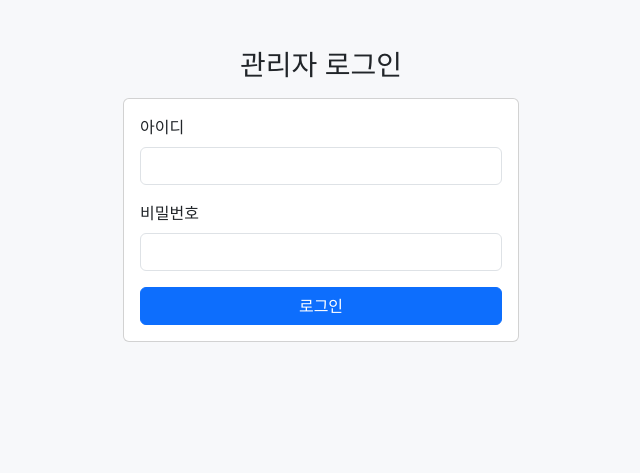
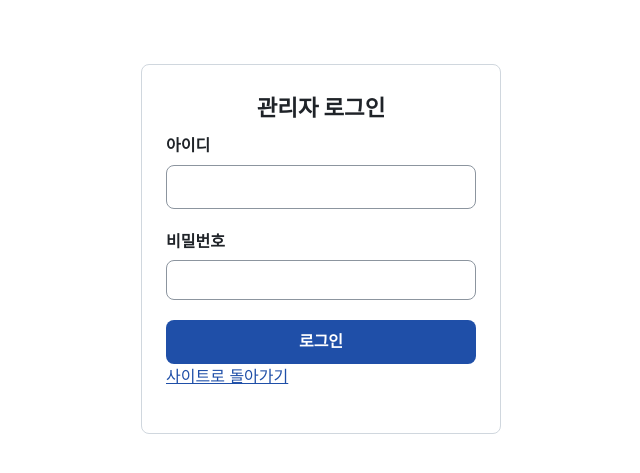
Before and after one commit to whtngml18/subscription-cancel-guide, a Spring Boot app: page /admin/login in a window 1280 px wide. Shown: the top 473 px of the page, without its empty margins (319-959 px from the left). Run offline with Spring Boot 4, Linux system fonts and the light colour scheme; some of the project's set-up classes (security, data sources, template engines, error pages and the like) are left out, and stand-ins take their place; some web fonts are replaced.

Commit message:
feat: 관리자 공통 틀과 로그인 화면 새 디자인
Co-Authored-By: Claude Opus 5.5 <noreply@anthropic.com>

```diff
--- a/src/main/java/com/whtngml/subscription_cancel_guide/controller/AdminSubmissionController.java
+++ b/src/main/java/com/whtngml/subscription_cancel_guide/controller/AdminSubmissionController.java
@@ -30,6 +30,12 @@ import java.time.LocalDate;
 @RequestMapping("/admin/submissions")
 @RequiredArgsConstructor
 public class AdminSubmissionController {
+
+    // 머리글에서 지금 보고 있는 메뉴 표시
+    @ModelAttribute("adminMenu")
+    public String adminMenu() {
+        return "submissions";
+    }
 
     private final IconService iconService;
 
--- a/src/main/resources/static/css/site.css
+++ b/src/main/resources/static/css/site.css
@@ -631,3 +631,265 @@ img.svc-icon {
     font-size: .875rem;
     color: var(--muted);
 }
+
+
+/* =====================================================================
+   관리자 화면 (폭 960px, 정보가 빽빽한 업무용 배치)
+   ===================================================================== */
+
+.wrap-wide {
+    max-width: 960px;
+    margin: 0 auto;
+    padding: 0 16px;
+}
+
+main.wrap-wide {
+    padding-top: 24px;
+    padding-bottom: 48px;
+}
+
+.admin-header {
+    background: var(--bg-soft);
+}
+
+.admin-header .wrap-wide {
+    display: flex;
+    flex-wrap: wrap;
+    align-items: center;
+    gap: 8px 20px;
+    padding-top: 10px;
+    padding-bottom: 10px;
+}
+
+.admin-header .site-logo { margin-right: 0; }
+
+.admin-header nav {
+    display: flex;
+    flex-wrap: wrap;
+    gap: 4px 16px;
+    margin-right: auto;
+}
+
+.admin-header nav a {
+    color: var(--normal);
+    text-decoration: none;
+}
+
+.admin-header nav a[aria-current="page"] {
+    color: var(--accent);
+    font-weight: 700;
+}
+
+.badge {
+    display: inline-block;
+    min-width: 1.4em;
+    margin-left: 4px;
+    padding: 0 6px;
+    border-radius: 999px;
+    background: var(--danger);
+    color: #fff;
+    font-size: .75rem;
+    font-weight: 700;
+    text-align: center;
+    line-height: 1.5;
+}
+
+.btn-sm {
+    min-height: 32px;
+    padding: 4px 10px;
+    font-size: .875rem;
+}
+
+.btn-block { width: 100%; }
+
+.btn-danger {
+    background: var(--bg);
+    border-color: var(--danger);
+    color: var(--danger);
+}
+
+.btn-danger:hover {
+    background: #fff5f5;
+    color: var(--danger);
+}
+
+.alert-success,
+.alert-error {
+    margin: 0 0 16px;
+    padding: 10px 14px;
+    border-radius: var(--radius);
+}
+
+.alert-success { background: var(--easy-bg); color: var(--easy); }
+.alert-error { background: var(--hard-bg); color: var(--hard); }
+
+.page-bar {
+    display: flex;
+    flex-wrap: wrap;
+    align-items: center;
+    gap: 8px 12px;
+    margin-bottom: 16px;
+}
+
+.page-bar h1 { margin: 0 auto 0 0; font-size: 1.5rem; }
+
+.page-bar form { display: flex; gap: 6px; }
+.page-bar input[type="search"] { width: 200px; min-height: 36px; }
+
+/* 표: 좁은 화면에서는 표 상자만 가로로 밀린다 */
+.table-wrap {
+    overflow-x: auto;
+    border: 1px solid var(--line);
+    border-radius: var(--radius);
+}
+
+.admin-table {
+    width: 100%;
+    border-collapse: collapse;
+    font-size: .9375rem;
+}
+
+.admin-table th {
+    padding: 8px 10px;
+    border-bottom: 1px solid var(--line);
+    background: var(--bg-soft);
+    color: var(--muted);
+    font-size: .8125rem;
+    font-weight: 600;
+    text-align: left;
+    white-space: nowrap;
+}
+
+.admin-table td {
+    padding: 8px 10px;
+    border-bottom: 1px solid var(--line-soft);
+    vertical-align: middle;
+}
+
+.admin-table tr:last-child td { border-bottom: 0; }
+
+.admin-table .svc-cell {
+    display: flex;
+    align-items: center;
+    gap: 8px;
+    min-width: 140px;
+    font-weight: 600;
+}
+
+.admin-table .svc-icon {
+    width: 28px;
+    height: 28px;
+    font-size: .8rem;
+}
+
+.admin-table .actions {
+    white-space: nowrap;
+    text-align: right;
+}
+
+.missing-list {
+    display: flex;
+    flex-wrap: wrap;
+    gap: 2px 8px;
+    margin: 0;
+    padding: 0;
+    list-style: none;
+    color: #9a6700;
+    font-size: .8125rem;
+}
+
+/* 구역으로 나눈 폼 */
+.form-section {
+    margin: 0 0 16px;
+    padding: 12px 16px 4px;
+    border: 1px solid var(--line);
+    border-radius: var(--radius);
+}
+
+.form-section legend {
+    padding: 0 6px;
+    font-weight: 700;
+}
+
+.form-grid {
+    display: grid;
+    grid-template-columns: 140px 1fr;
+    gap: 6px 14px;
+    align-items: start;
+    margin-bottom: 12px;
+}
+
+.form-grid > label,
+.form-grid > .label {
+    padding-top: 8px;
+    font-weight: 600;
+    color: var(--normal);
+}
+
+.form-grid > div { min-width: 0; }
+
+.form-grid input[type="number"],
+.form-grid input[type="url"],
+.form-grid input[type="date"],
+.form-grid input[type="file"],
+.form-grid select,
+.field select,
+.login-box input[type="password"] {
+    width: 100%;
+    min-height: 40px;
+    padding: 6px 10px;
+    border: 1px solid #8c959f;
+    border-radius: var(--radius);
+    background: var(--bg);
+    color: var(--text);
+    font: inherit;
+}
+
+.form-grid input[type="number"] { max-width: 120px; }
+
+@media (max-width: 599px) {
+    .form-grid { grid-template-columns: 1fr; }
+    .form-grid > label, .form-grid > .label { padding-top: 0; }
+}
+
+/* 2단 배치 (제보 검토 상세) */
+.cols-2 {
+    display: grid;
+    grid-template-columns: 1fr 1fr;
+    gap: 20px;
+    align-items: start;
+}
+
+@media (max-width: 899px) {
+    .cols-2 { grid-template-columns: 1fr; }
+}
+
+.raw-text {
+    margin: 0 0 12px;
+    padding: 12px;
+    border: 1px solid var(--line);
+    border-radius: var(--radius);
+    background: var(--bg-soft);
+    white-space: pre-line;
+}
+
+.danger-zone {
+    margin-top: 24px;
+    padding: 12px 16px;
+    border: 1px solid #f1aeb5;
+    border-radius: var(--radius);
+}
+
+/* 로그인 */
+.login-box {
+    max-width: 360px;
+    margin: 64px auto;
+    padding: 28px 24px;
+    border: 1px solid var(--line);
+    border-radius: var(--radius);
+}
+
+.login-box h1 {
+    font-size: 1.4rem;
+    text-align: center;
+}
--- a/src/main/resources/templates/admin/login.html
+++ b/src/main/resources/templates/admin/login.html
@@ -2,23 +2,25 @@
 <html lang="ko" xmlns:th="http://www.thymeleaf.org">
 <head th:replace="~{fragments/layout :: adminHead('관리자 로그인 | 구독 해지 가이드')}"></head>
 <body>
-<main class="container py-5" style="max-width: 420px">
-    <h1 class="h3 mb-3 text-center">관리자 로그인</h1>
+<main class="login-box">
+    <h1>관리자 로그인</h1>
 
-    <div class="alert alert-danger" th:if="${param.error}">아이디 또는 비밀번호가 맞지 않아요.</div>
-    <div class="alert alert-success" th:if="${param.logout}">로그아웃했어요.</div>
+    <p class="alert-error" role="alert" th:if="${param.error}">아이디 또는 비밀번호가 맞지 않아요.</p>
+    <p class="alert-success" th:if="${param.logout}">로그아웃했어요.</p>
 
-    <form class="card card-body" th:action="@{/admin/login}" method="post">
-        <div class="mb-3">
-            <label class="form-label" for="username">아이디</label>
-            <input class="form-control" type="text" id="username" name="username" required>
+    <form th:action="@{/admin/login}" method="post">
+        <div class="field">
+            <label for="username">아이디</label>
+            <input type="text" id="username" name="username" autocomplete="username" required>
         </div>
-        <div class="mb-3">
-            <label class="form-label" for="password">비밀번호</label>
-            <input class="form-control" type="password" id="password" name="password" required>
+        <div class="field">
+            <label for="password">비밀번호</label>
+            <input type="password" id="password" name="password" autocomplete="current-password" required>
         </div>
-        <button class="btn btn-primary w-100" type="submit">로그인</button>
+        <button class="btn btn-primary btn-block" type="submit">로그인</button>
     </form>
+
+    <p class="muted"><a th:href="@{/}">사이트로 돌아가기</a></p>
 </main>
 </body>
 </html>
--- a/src/main/resources/templates/fragments/layout.html
+++ b/src/main/resources/templates/fragments/layout.html
@@ -5,9 +5,9 @@
   - pageHead(title, description, path): 검색에 나올 화면의 <head>. description·canonical·Open Graph를 함께 만든다
     (path는 '/guide/netflix'처럼 사이트 주소 뒤에 붙는 부분)
   - noindexHead(title): 검색엔진에 나오지 않을 사용자 화면(검색 결과, 제보 완료, 오류)의 <head>
-  - adminHead(title): 관리자 화면의 <head>. 관리자 화면은 새 디자인 전까지 Bootstrap을 쓴다
+  - adminHead(title): 관리자 화면의 <head> (noindex, 서비스 워커 없음)
   - siteHeader(showSearch): 사용자 화면 상단 메뉴. 메인처럼 검색창이 따로 있으면 false
-  - adminHeader: 관리자 화면 상단 메뉴
+  - adminHeader: 관리자 화면 상단 메뉴 (adminMenu로 지금 메뉴 표시, pendingCount로 대기 배지)
   - siteFooter: 하단
   - breadcrumb(category, current): 위치 표시 (홈 › 카테고리 › 현재 화면). category·current는 비워도 된다
   (조각 이름을 head·header·footer로 지으면 같은 이름의 태그까지 선택되므로 다르게 짓는다)
@@ -54,14 +54,10 @@
     <meta name="viewport" content="width=device-width, initial-scale=1">
     <meta name="robots" content="noindex">
     <title th:text="${title}">구독 해지 가이드</title>
-    <link rel="stylesheet" href="https://cdn.jsdelivr.net/npm/bootstrap@5.3.3/dist/css/bootstrap.min.css">
-    <link rel="stylesheet" th:href="@{/css/app.css}">
-    <link rel="stylesheet" th:href="@{/css/phone.css}">
-    <link rel="manifest" th:href="@{/manifest.json}">
+    <link rel="stylesheet" href="https://cdn.jsdelivr.net/gh/orioncactus/pretendard@v1.3.9/dist/web/static/pretendard.min.css">
+    <link rel="stylesheet" th:href="@{/css/site.css}">
     <meta name="theme-color" content="#1f4fa8">
     <link rel="icon" type="image/png" sizes="32x32" th:href="@{/icons/favicon-32.png}">
-    <link rel="apple-touch-icon" th:href="@{/icons/apple-touch-icon.png}">
-    <script th:src="@{/js/register-sw.js}" defer></script>
 </head>
 <body>
 
@@ -79,14 +75,19 @@
     </div>
 </header>
 
-<header th:fragment="adminHeader" class="site-header border-bottom bg-white mb-4">
-    <div class="container d-flex flex-wrap align-items-center gap-2 py-2">
-        <a class="site-logo me-auto" th:href="@{/admin/guides}">관리자</a>
-        <a class="btn btn-link" th:href="@{/admin/guides}">가이드 관리</a>
-        <a class="btn btn-link" th:href="@{/admin/submissions}">제보 검토</a>
-        <a class="btn btn-link" th:href="@{/}">사이트 보기</a>
+<header th:fragment="adminHeader" class="site-header admin-header">
+    <div class="wrap-wide">
+        <a class="site-logo" th:href="@{/admin/guides}">관리자</a>
+        <nav aria-label="관리자 메뉴">
+            <a th:href="@{/admin/guides}" th:attr="aria-current=${adminMenu == 'guides'} ? 'page' : null">가이드 관리</a>
+            <a th:href="@{/admin/submissions}" th:attr="aria-current=${adminMenu == 'submissions'} ? 'page' : null">제보 검토<span
+                    class="badge" th:if="${pendingCount != null and pendingCount > 0}"
+                    th:text="${pendingCount}">3</span><span class="visually-hidden"
+                    th:if="${pendingCount != null and pendingCount > 0}">건 대기</span></a>
+            <a th:href="@{/}">사이트 보기</a>
+        </nav>
         <form th:action="@{/admin/logout}" method="post">
-            <button class="btn btn-outline-secondary" type="submit">로그아웃</button>
+            <button class="btn btn-secondary btn-sm" type="submit">로그아웃</button>
         </form>
     </div>
 </header>
```
Also changed, not shown: src/main/java/com/whtngml/subscription_cancel_guide/config/AdminModelAdvice.java (added, +21 -0 lines), src/main/java/com/whtngml/subscription_cancel_guide/controller/AdminGuideController.java (+6 -1 lines), 2 other files.
